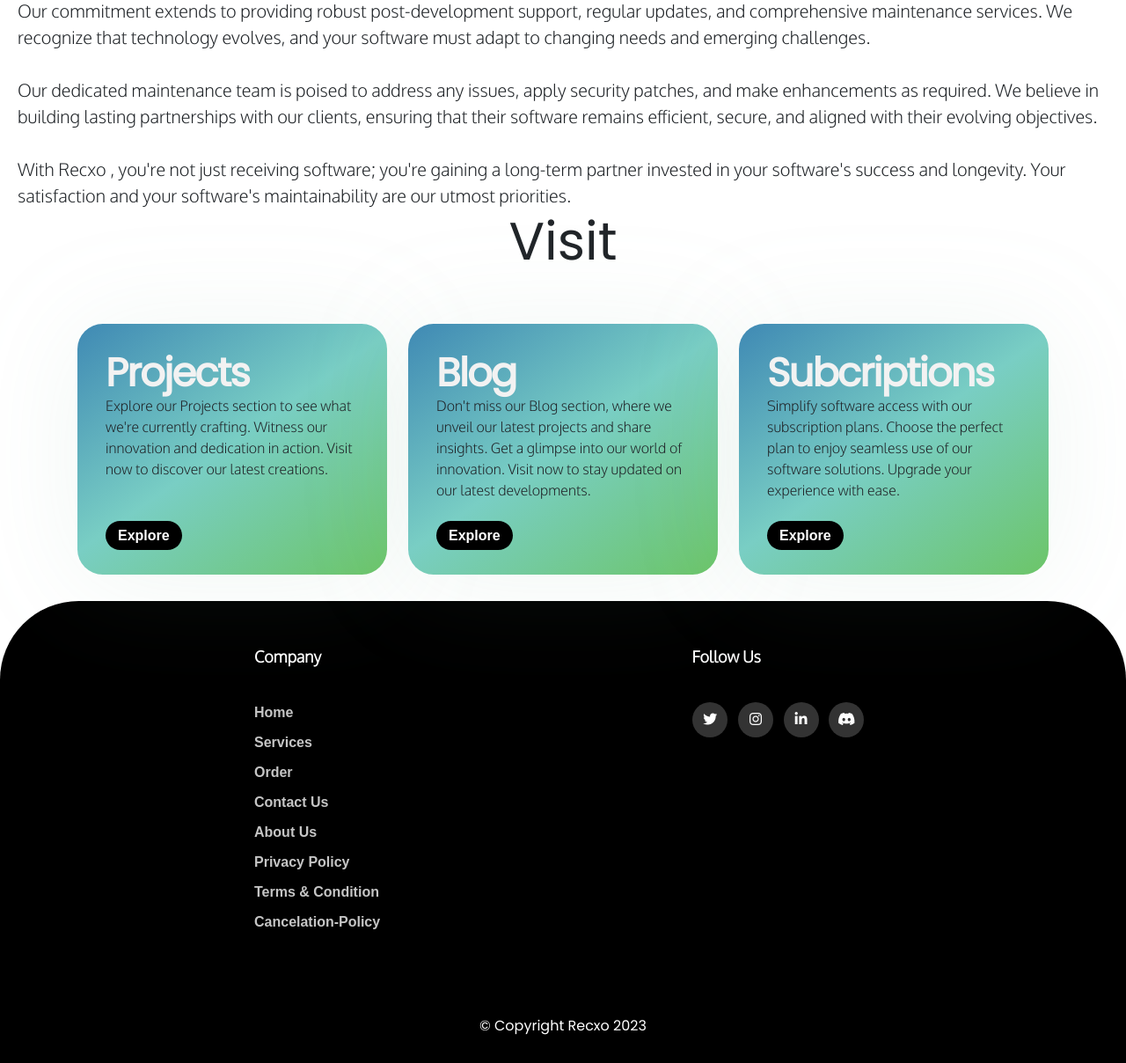
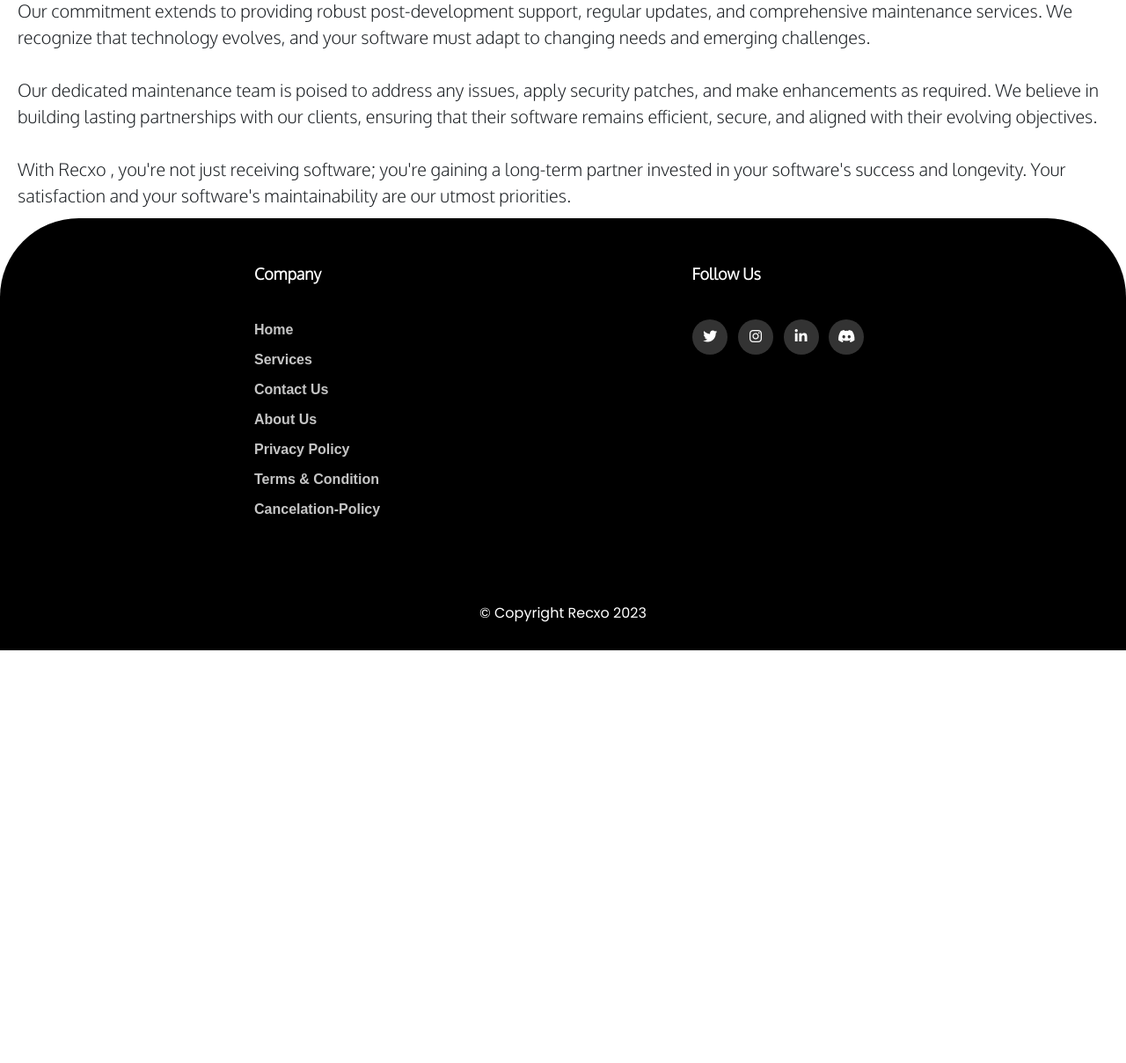
Before and after one commit to rishv1912/recxo-website, a Django app: page /services/ in a window 1280 px wide. Shown: the part 3524-4732 px from the top of the page at 88% size. After the commit the page ends 4263 px from the top, so only its background shows below. Run offline with Django 4.2, Linux system fonts and the light colour scheme.

Commit message:
removed the rubbish things

```diff
--- a/templates/footer.html
+++ b/templates/footer.html
@@ -16,7 +16,6 @@
               <ul>
                 <li><a href="/">home</a></li>
                 <li><a href="{% url 'services'%}">services</a></li>
-                <li><a href="{% url 'orders'%}">Order</a></li>
                 <li><a href="{% url 'contact'%}">Contact us</a></li>
                 <li><a href="{% url 'about'%}">about us</a></li>
                 <li><a href="{% url 'privacy-policy' %}">Privacy Policy</a></li>
--- a/templates/home/services.html
+++ b/templates/home/services.html
@@ -223,7 +223,7 @@ With Recxo , you're not just receiving software; you're gaining a long-term part
 
 
 
-<section id="section-2">
+<!--<section id="section-2">
 
     <h2 style="text-align: center; font-size: 60px; font-family: 'Poppins', sans-serif;">
     Visit
@@ -231,7 +231,7 @@ With Recxo , you're not just receiving software; you're gaining a long-term part
 
 
 
-  <div class="recxo_FaQ main_FaQ_card">
+   <div class="recxo_FaQ main_FaQ_card">
     <div
     class="card_FaQ"
     style="transform: translateY(50px) translateZ(0px)"
@@ -268,7 +268,7 @@ With Recxo , you're not just receiving software; you're gaining a long-term part
     </p>
   </div>
   <div id="visit-3" class="visit"><a href="{% url 'subscriptions'%}">Explore</a></div>
-</div>
+</div> -->
 
 
 </section>
```
